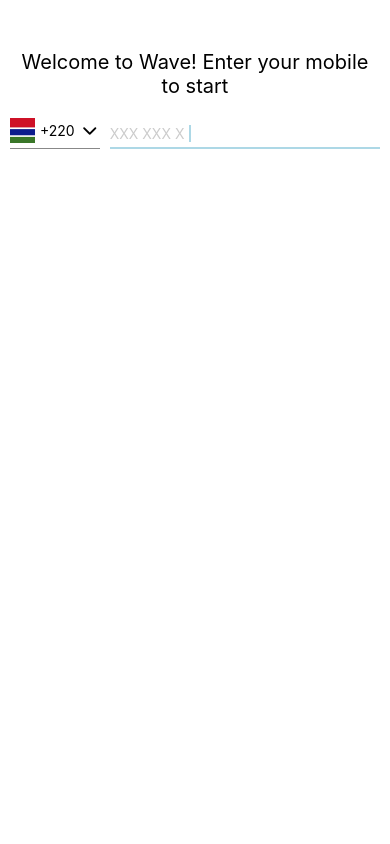
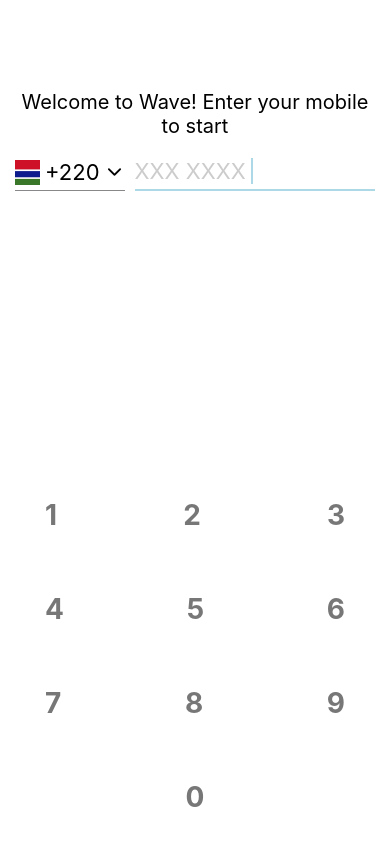
Before and after one commit to daddyomarjeng/send-wave-clone, a React Native app: screen / in a window 390 px wide. Built offline with nearby package versions, Linux system fonts and the light colour scheme.

Commit message:
design numpad

```diff
--- a/App.js
+++ b/App.js
@@ -1,5 +1,19 @@
+import { StatusBar } from "expo-status-bar";
+import { StyleSheet, View } from "react-native";
 import LoginScreen from "./screens/auth";
 
 export default function App() {
-  return <LoginScreen />;
+  return (
+    <View style={styles.container}>
+      <StatusBar style="auto" />
+      <LoginScreen />
+    </View>
+  );
 }
+
+const styles = StyleSheet.create({
+  container: {
+    flex: 1,
+    backgroundColor: "#fff",
+  },
+});
--- a/components/PhoneInput.jsx
+++ b/components/PhoneInput.jsx
@@ -9,6 +9,13 @@ import {
 import React, { useEffect, useState } from "react";
 import { Ionicons } from "@expo/vector-icons";
 
+const NumberPad = ({ number, ...rest }) => {
+  return (
+    <TouchableOpacity style={styles.numPad} {...rest}>
+      <Text style={styles.numPadText}>{number}</Text>
+    </TouchableOpacity>
+  );
+};
 const PhoneInput = () => {
   const [phone, setPhone] = useState("");
   const [showBlinker, setShowBlinker] = useState(true);
@@ -23,8 +30,12 @@ const PhoneInput = () => {
 
   return (
     <View style={styles.container}>
+      <View style={styles.top}>
         <TouchableOpacity style={styles.left}>
-        <Image source={require("../assets/gambia.png")} style={styles.image} />
+          <Image
+            source={require("../assets/gambia.png")}
+            style={styles.image}
+          />
           <Text style={styles.text}>+220</Text>
           <Ionicons name="chevron-down" size={20} />
         </TouchableOpacity>
@@ -33,9 +44,32 @@ const PhoneInput = () => {
             style={[styles.text, { color: phone ? "#111" : "#ccc" }]}
             placeholder="phone number"
           >
-          {phone || "XXX XXX X"}
+            {phone || "XXX XXXX"}
           </Text>
           {showBlinker && <View style={styles.blinker} />}
+        </View>
+      </View>
+      <View style={styles.bottom}>
+        <View style={styles.row}>
+          <NumberPad number={1} />
+          <NumberPad number={2} />
+          <NumberPad number={3} />
+        </View>
+        <View style={styles.row}>
+          <NumberPad number={4} />
+          <NumberPad number={5} />
+          <NumberPad number={6} />
+        </View>
+        <View style={styles.row}>
+          <NumberPad number={7} />
+          <NumberPad number={8} />
+          <NumberPad number={9} />
+        </View>
+        <View style={styles.row}>
+          <NumberPad number={""} />
+          <NumberPad number={0} />
+          <NumberPad number={""} />
+        </View>
       </View>
     </View>
   );
@@ -45,6 +79,9 @@ export default PhoneInput;
 
 const styles = StyleSheet.create({
   container: {
+    flex: 1,
+  },
+  top: {
     flexDirection: "row",
     alignItems: "flex-end",
     gap: 10,
@@ -68,6 +105,7 @@ const styles = StyleSheet.create({
   },
   text: {
     // fonts
+    fontSize: 22,
   },
   image: {
     width: 25,
@@ -77,4 +115,21 @@ const styles = StyleSheet.create({
     width: 2,
     backgroundColor: "lightblue",
   },
+  bottom: {
+    flex: 1,
+    justifyContent: "flex-end",
+  },
+  row: {
+    flexDirection: "row",
+    justifyContent: "space-between",
+    alignItems: "center",
+  },
+  numPad: {
+    padding: 30,
+  },
+  numPadText: {
+    fontSize: 28,
+    color: "#777",
+    fontWeight: "bold",
+  },
 });
--- a/screens/auth/index.jsx
+++ b/screens/auth/index.jsx
@@ -18,11 +18,12 @@ export default LoginScreen;
 const styles = StyleSheet.create({
   container: {
     flex: 1,
-    paddingHorizontal: 10,
+    paddingHorizontal: 15,
     paddingTop: 50,
   },
   heading: {
     fontSize: 20,
     textAlign: "center",
+    marginTop: 40,
   },
 });
```
Lines whose indentation alone changed are shown as unchanged.
